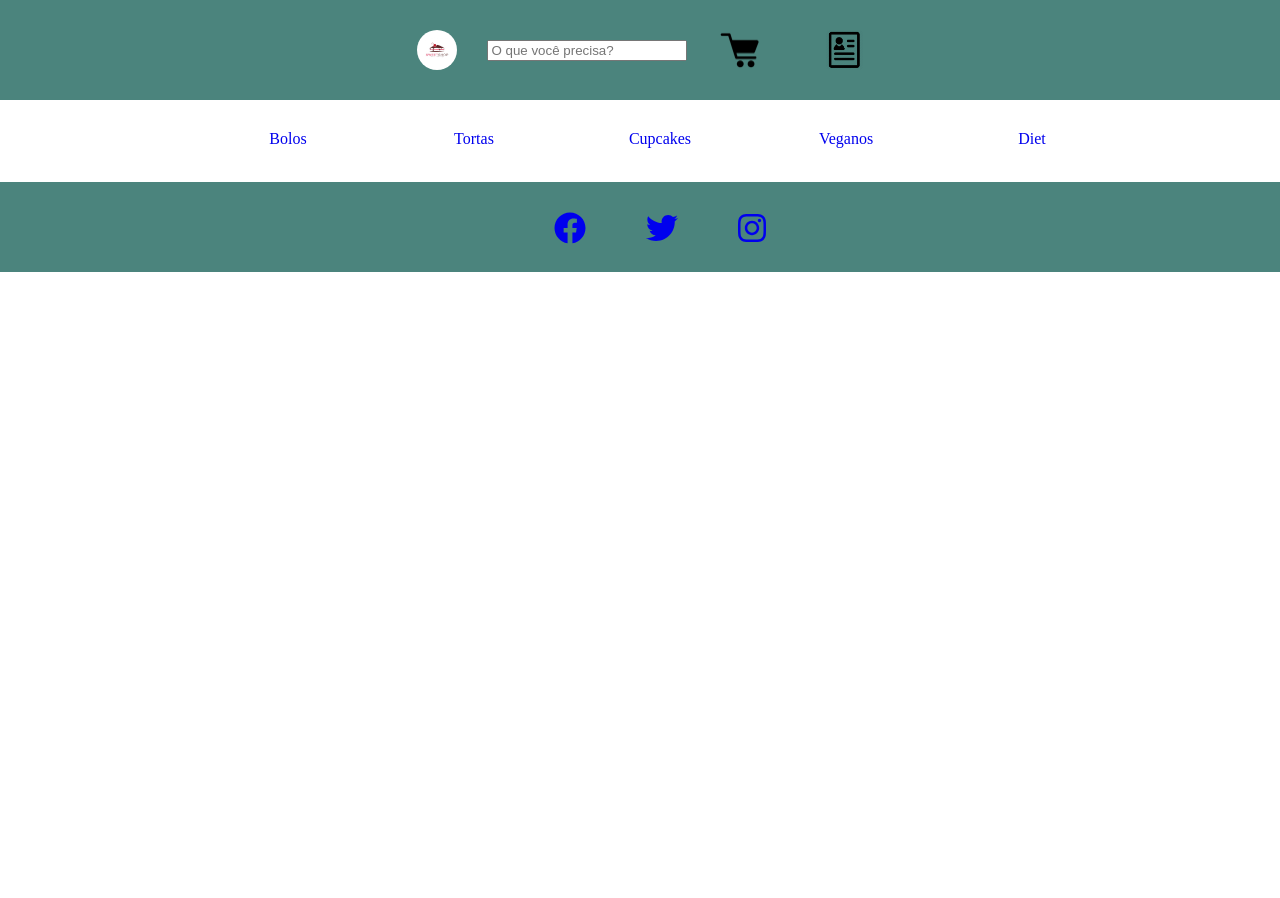
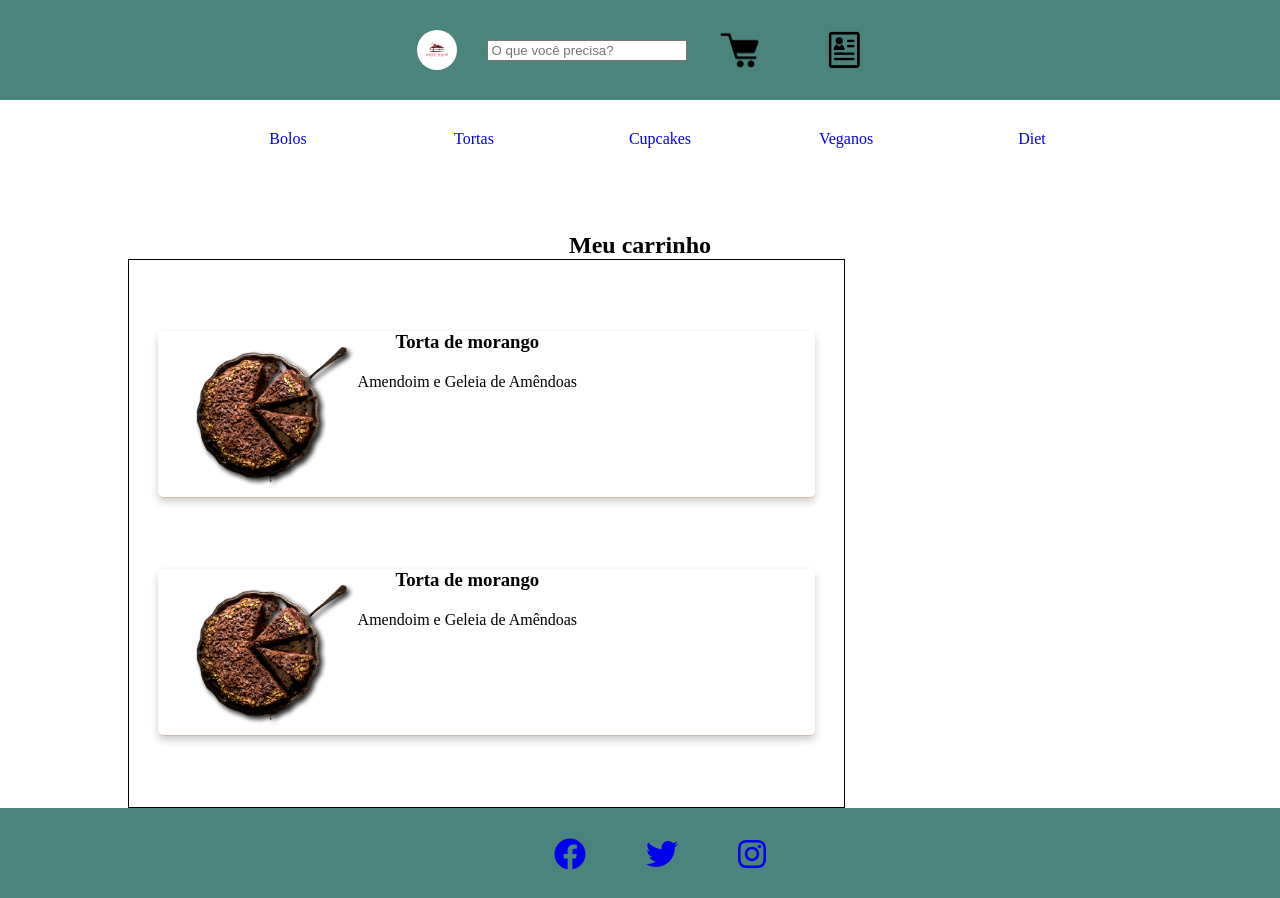
Before and after one commit to jorgesalhani/StoreWebProject, a React (Create React App) app in the folder Milestone02/milestone2-app/: page /cart in a window 1280 px wide. Before the commit the page ends 800 px from the top, so only its background shows below. Built offline with nearby package versions, Linux system fonts and the light colour scheme.

Commit message:
Add cart page. TOFIX

```diff
--- a/Milestone02/milestone2-app/src/App.js
+++ b/Milestone02/milestone2-app/src/App.js
@@ -8,6 +8,7 @@ import NavBar from "./components/shared/NavBar.js"
 import ProductListPage from "./components/productListPage/ProductListPage.js"
 import ProductPage from "./components/ProductPage/ProductPage";
 import ProfilePage from "./components/ProfilePage/ProfilePage";
+import CartPage from "./components/CartPage/CartPage.js";
 
 
 function App() {
@@ -21,6 +22,7 @@ function App() {
                     <Route path='/product-list' component={ProductListPage} />
                     <Route path='/product-details' component={ProductPage} />
                     <Route path='/profile' component={ProfilePage} />
+                    <Route path='/cart' component={CartPage} />
                 </Switch>
                 <Footer />
             </Router>
--- /dev/null
+++ b/Milestone02/milestone2-app/src/components/CartPage/CartItem.js
@@ -0,0 +1,17 @@
+import React from "react"
+import CartItemCSS from "./CartItem.module.css"
+
+function CartItem(props){
+    return (
+        <div className={CartItemCSS.cartItem}>
+            <img className={CartItemCSS.cartImageItem}
+                src={props.img} />
+            <div className={CartItemCSS.cartInfoItem}>
+                <h3>{props.name}</h3>
+                <p>{props.description}</p>
+            </div>
+        </div>
+    )
+}
+
+export default CartItem
--- /dev/null
+++ b/Milestone02/milestone2-app/src/components/CartPage/CartItem.module.css
@@ -0,0 +1,26 @@
+.cartImageItem {
+    width: 200px;
+}
+
+.cartInfoItem {
+    text-align: "center";
+}
+
+.cartInfoItem h3 {
+    margin-bottom: 20px;
+}
+
+.cartItem {
+    text-align: center;
+    border-radius: 5px;
+    box-shadow: 0 4px 8px 0 rgba(0,0,0,0.2);
+    transition: 0.3s;
+
+    margin: 10% 4%;
+    display: flex;
+    border-bottom: 1px solid rgb(209, 190, 161);
+}
+
+.cartItem:hover {
+    box-shadow: 0 8px 16px 0 rgba(0,0,0,0.2);
+}
--- /dev/null
+++ b/Milestone02/milestone2-app/src/components/CartPage/CartItems.js
@@ -0,0 +1,16 @@
+import React from "react"
+import CartItem from "./CartItem"
+import CartItemsCSS from "./CartItems.module.css"
+
+function CartItems(props) {
+    return (
+        <div className={CartItemsCSS.content}>
+            <div className={CartItemsCSS.cartItems}>
+                <CartItem img={props.imgPath} name={props.name}  description={props.description}/>
+                <CartItem img={props.imgPath} name={props.name}  description={props.description}/>
+            </div>
+        </div>
+    )
+}
+
+export default CartItems
--- /dev/null
+++ b/Milestone02/milestone2-app/src/components/CartPage/CartItems.module.css
@@ -0,0 +1,5 @@
+.cartItems {
+    min-width: 200px;
+    max-width: 70%;
+    border: 1px solid;
+}
--- /dev/null
+++ b/Milestone02/milestone2-app/src/components/CartPage/CartPage.js
@@ -0,0 +1,20 @@
+import React from "react"
+import CartItems from "./CartItems.js"
+import CartPageCSS from "./CartPage.module.css"
+
+function CartPage(){
+    return (
+        <div className={CartPageCSS.cartItems}>
+            <h2>Meu carrinho</h2>
+            <CartItems
+                imgPath="../img/torta1.png"
+                name="Torta de morango"
+                description="Amendoim e Geleia de Amêndoas"
+                quantity="1"
+                price=""
+            />
+        </div>
+    )
+}
+
+export default CartPage
--- /dev/null
+++ b/Milestone02/milestone2-app/src/components/CartPage/CartPage.module.css
@@ -0,0 +1,5 @@
+.cartItems {
+    text-align: center;
+    margin: 0% 10%;
+    margin-top: 50px;
+}
--- a/Milestone02/milestone2-app/src/components/shared/CardToBuy.js
+++ b/Milestone02/milestone2-app/src/components/shared/CardToBuy.js
@@ -1,6 +1,5 @@
 import React from "react";
 import CardToBuyCSS from "./CardToBuy.module.css"
-import chart from "../img/chart.png"
 import AddToCartButton from "./AddToCartButton";
 import {Link} from "react-router-dom";
 
```
Also changed, not shown: Milestone02/milestone2-app/src/components/ProfilePage/ProfilePage.module.css (line endings or trailing spaces).
